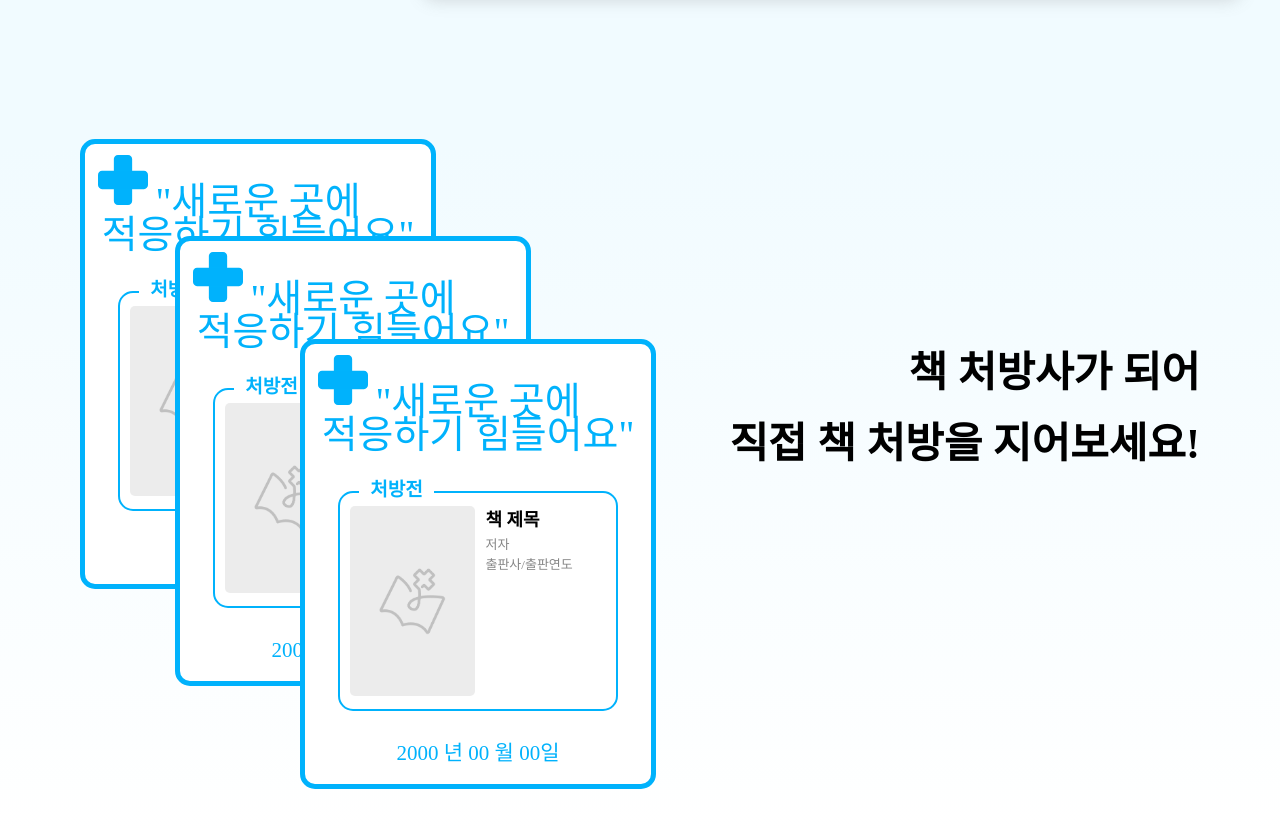
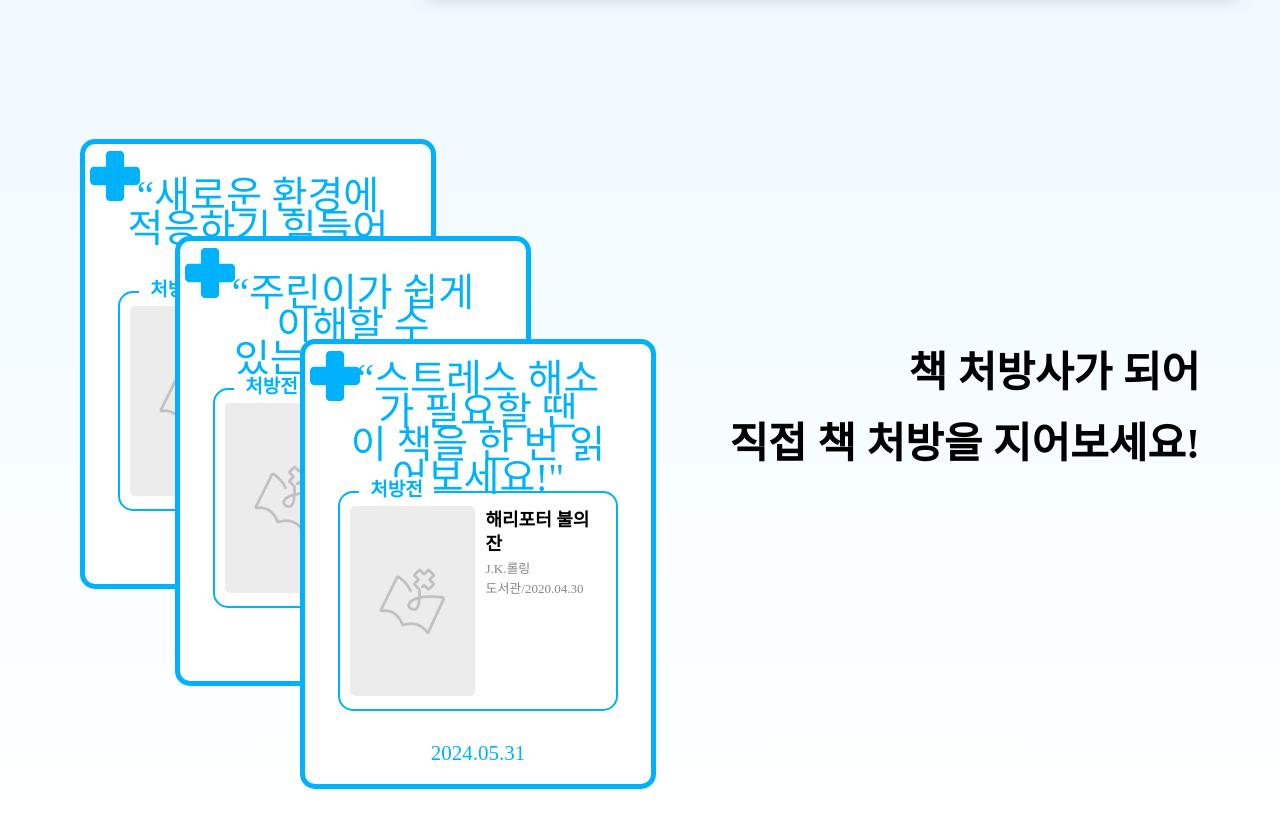
Before and after one commit to kw-bookmedicine/frontend, a React (Create React App) app: page / in a window 1280 px wide. Shown: the part 2501-3329 px from the top of the page. Built offline with nearby package versions, Linux system fonts and the light colour scheme; no server answers; a web font is replaced by a local one.

Commit message:
:lipstick: Style: 메인 홈 페이지 책 처방 카드 스타일 변경

```diff
--- a/src/components/Prescription/PrescriptionCard.jsx
+++ b/src/components/Prescription/PrescriptionCard.jsx
@@ -3,11 +3,13 @@ import React, { useState } from 'react';
 // STYLE
 import '../../styles/Counseling/PrescriptionCard.css';
 
-const PrescriptionCard = ({ id }) => {
+const PrescriptionCard = ({ id, type, item }) => {
 	const [flipped, setFlipped] = useState(false);
 
 	const toggleFlip = () => {
-		setFlipped(!flipped);
+		if (type === 'flip') {
+			setFlipped(!flipped);
+		}
 	};
 
 	const renderFront = () => {
@@ -22,9 +24,17 @@ const PrescriptionCard = ({ id }) => {
 					/>
 				</div>
 				<div className="bookInfo_right_wrapper">
-					<p className="prscrCard_bookInfo_title">책 제목</p>
-					<p className="prscrCard_bookInfo_author">저자</p>
-					<p className="prscrCard_bookInfo_date">출판사/출판연도</p>
+					<p className="prscrCard_bookInfo_title">
+						{item.bookTitle !== null ? item.bookTitle : '책 제목'}
+					</p>
+					<p className="prscrCard_bookInfo_author">
+						{item.bookAuthor !== null ? item.bookAuthor : '저자'}
+					</p>
+					<p className="prscrCard_bookInfo_date">
+						{item.date !== null && item.company !== null
+							? `${item.company}/${item.date}`
+							: '출판사/출판연도'}
+					</p>
 				</div>
 			</>
 		);
@@ -34,7 +44,9 @@ const PrescriptionCard = ({ id }) => {
 		return (
 			<>
 				<div id="prscrCard_mid_title">처방사유</div>
-				<div className="prscrCard_reason_wrapper">이 책을 처방한 이유는</div>
+				<div className="prscrCard_reason_wrapper">
+					{item.description !== null ? item.description : '처방사유'}
+				</div>
 			</>
 		);
 	};
@@ -54,9 +66,15 @@ const PrescriptionCard = ({ id }) => {
 					/>
 					<div className="prscrCard_title_wrapper">
 						<div className="prscrCard_title">
-							"새로운 곳에
-							<br />
-							적응하기 힘들어요"
+							{item.title !== null ? (
+								<p>
+									{item.title}
+									<br />
+									{item.title2}
+								</p>
+							) : (
+								'고민제목'
+							)}
 						</div>
 						{/* <div className="prscrCard_user_name_wrapper">
 							우리 모두에게 전하는 이야기
@@ -69,7 +87,7 @@ const PrescriptionCard = ({ id }) => {
 					</div>
 				</div>
 				<div className="prscrCard_bottom_wrapper">
-					<div className="prscrCard_update_date">2000 년 00 월 00일</div>
+					<div className="prscrCard_update_date">{item.createdDate}</div>
 				</div>
 			</div>
 		</>
--- a/src/pages/MainHome.jsx
+++ b/src/pages/MainHome.jsx
@@ -20,6 +20,39 @@ const LandingPage = () => {
 		bookImageUrl: '/loading_thumbnail_x4.png',
 		bookTitle: '해리포터 불의 잔',
 		bookAuthor: 'J.K.롤링',
+	};
+
+	const prscrItem1 = {
+		createdDate: '2024.05.31',
+		title: '“새로운 환경에 적응하기 힘들어요!”',
+		title2: '',
+		bookImageUrl: '/loading_thumbnail_x4.png',
+		bookTitle: '해리포터 불의 잔',
+		bookAuthor: 'J.K.롤링',
+		company: '도서관',
+		date: '2020.04.30',
+	};
+
+	const prscrItem2 = {
+		createdDate: '2024.05.31',
+		title: `“주린이가 쉽게 이해할 수 `,
+		title2: '있는 책이에요!',
+		bookImageUrl: '/loading_thumbnail_x4.png',
+		bookTitle: '해리포터 불의 잔',
+		bookAuthor: 'J.K.롤링',
+		company: '도서관',
+		date: '2020.04.30',
+	};
+
+	const prscrItem3 = {
+		createdDate: '2024.05.31',
+		title: '“스트레스 해소가 필요할 땐 ',
+		title2: '이 책을 한 번 읽어보세요!"',
+		bookImageUrl: '/loading_thumbnail_x4.png',
+		bookTitle: '해리포터 불의 잔',
+		bookAuthor: 'J.K.롤링',
+		company: '도서관',
+		date: '2020.04.30',
 	};
 
 	return (
@@ -157,12 +190,12 @@ const LandingPage = () => {
 								<div className="landing_prscr_right_wrapper">
 									<div className="ai-bubble">
 										<div className="ai-bubble_left_wrapper">
-											<p id="ai-bubble-title">홍길동 님께 추천드리는 책</p>
+											<p id="ai-bubble-title">류선재 님께 추천드리는 책</p>
 											<p id="ai-bubble-comment">
-												*** 님께서 작성 하신 고민 글에서 ‘스프링’, ‘개발’,
+												류선재 님께서 작성 하신 고민 글에서 ‘스프링’, ‘개발’,
 												‘취업’ 을 주요 키워드로 파악했습니다. <br />
 												<br />
-												*** 님이 관심을 보일 만한 책 ‘자바 ORM 표준 JPA
+												류선재 님이 관심을 보일 만한 책 ‘자바 ORM 표준 JPA
 												프로그래밍’을 추천드립니다 !
 											</p>
 										</div>
@@ -186,9 +219,9 @@ const LandingPage = () => {
 				<section className="landing_prscr_write_container">
 					<div className="landing_prscr_write_content_wrapper">
 						<div className="landing_prscr_write_left_wrapper">
-							<PrscrCard id={'prscrCard_1'} />
-							<PrscrCard id={'prscrCard_2'} />
-							<PrscrCard id={'prscrCard_3'} />
+							<PrscrCard id={'prscrCard_1'} item={prscrItem1} />
+							<PrscrCard id={'prscrCard_2'} item={prscrItem2} />
+							<PrscrCard id={'prscrCard_3'} type={'flip'} item={prscrItem3} />
 						</div>
 						<div className="landing_prscr_write_right_wrapper">
 							<p>책 처방사가 되어</p> <br />
--- a/src/styles/Counseling/PrescriptionCard.css
+++ b/src/styles/Counseling/PrescriptionCard.css
@@ -35,8 +35,8 @@
 
 .prscr_vector_icon {
 	position: absolute;
-	top: 2px;
-	left: -6px;
+	top: -2px;
+	left: -14px;
 	width: 70px;
 	height: 50px;
 	object-fit: contain;
@@ -54,7 +54,8 @@
 }
 
 .prscrCard_title {
-	padding-top: 30px;
+	width: 80%;
+	padding-top: 50px;
 	color: #00b2fc;
 	font-family: 'SangSangAnt';
 	font-size: 39px;
--- a/src/styles/LandingPage.css
+++ b/src/styles/LandingPage.css
@@ -119,6 +119,7 @@
 	color: #00b2fc;
 }
 
+/* ============================  고민을 남겨보세요 섹션 */
 .landing_worry_info_container {
 	display: flex;
 	justify-content: center;
@@ -446,6 +447,7 @@
 	color: #f27474;
 }
 
+/* ===============================  AI 처방과 한 줄 처방 섹션 */
 .landing_prscr_container {
 	display: flex;
 	justify-content: center;
```
